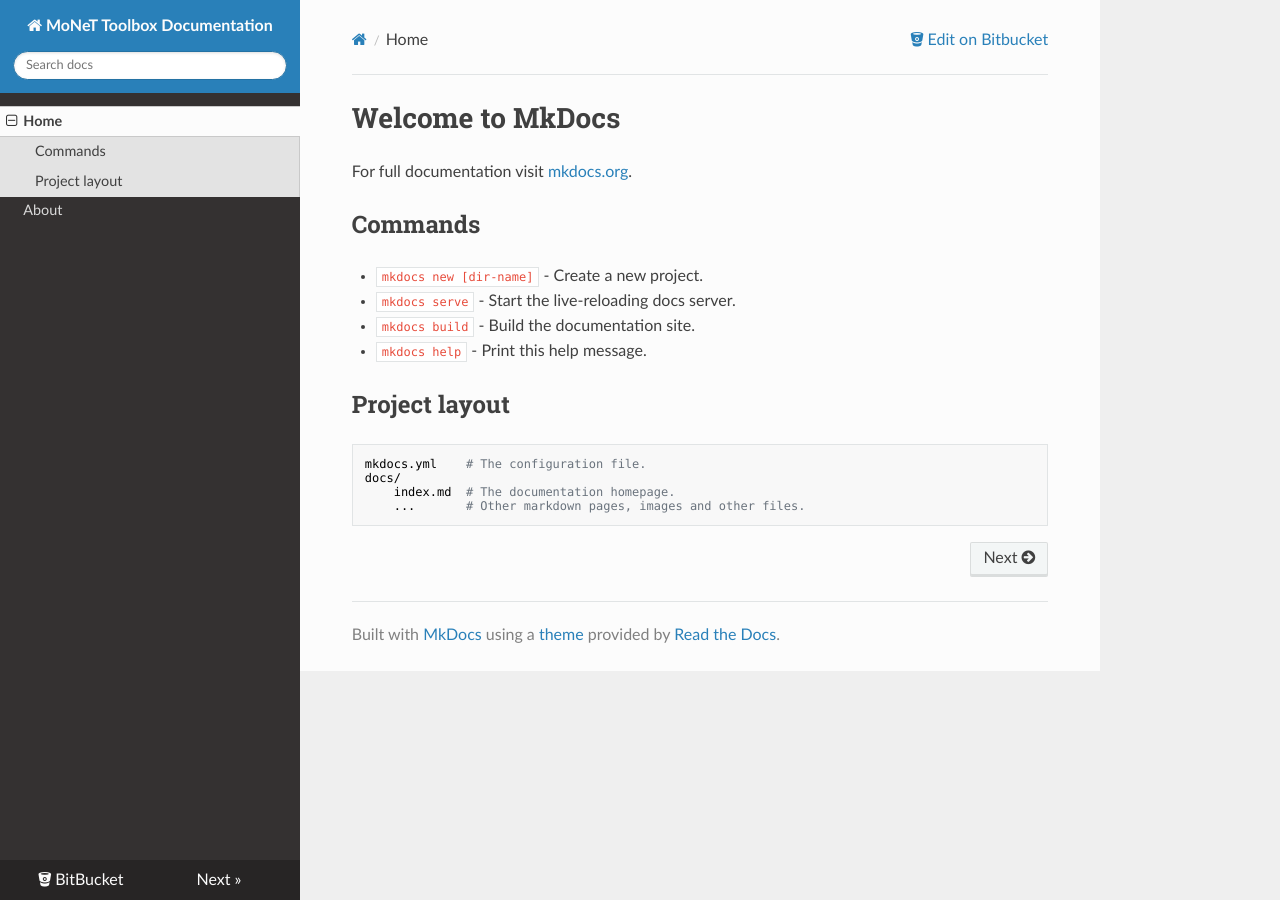
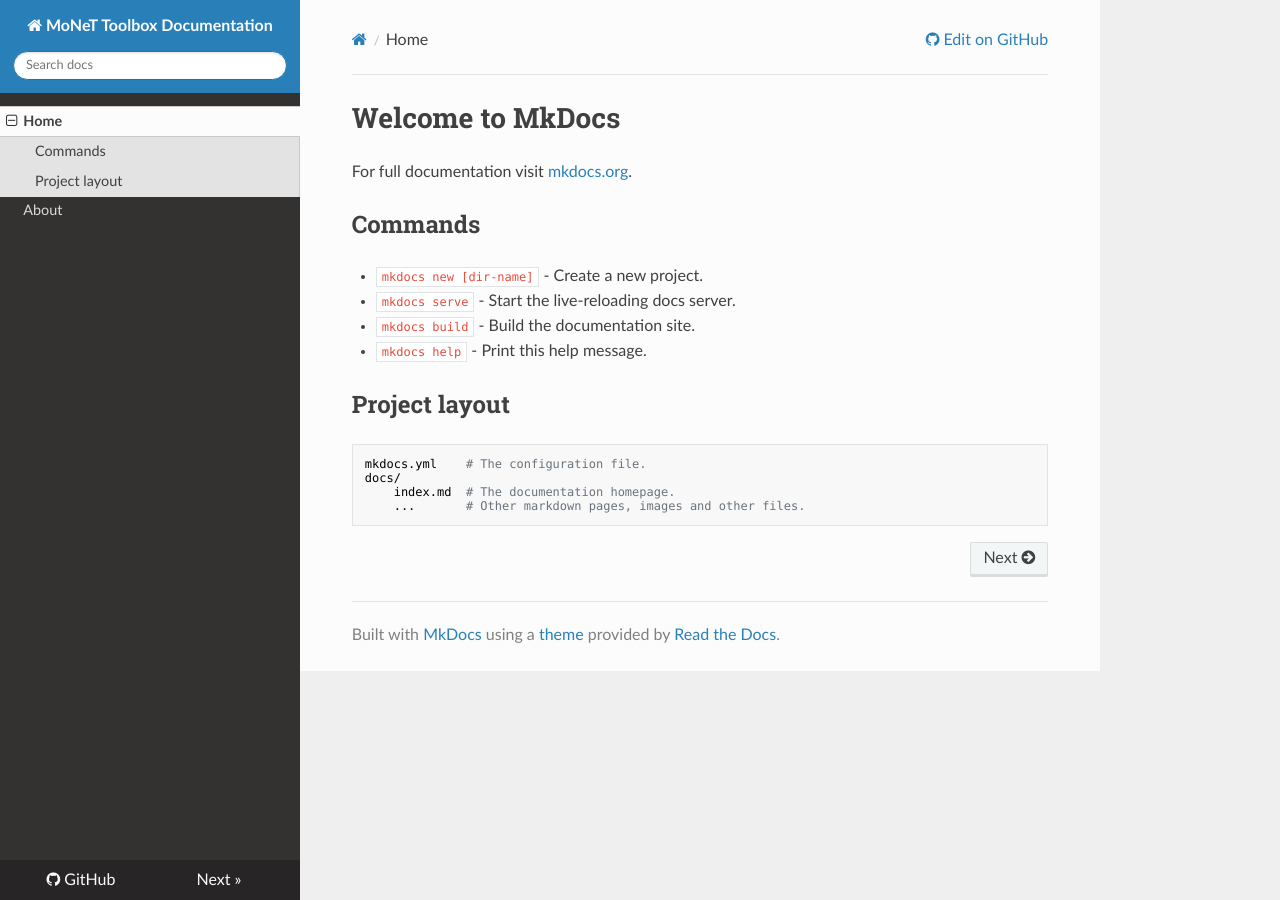
Before and after one commit to mnarayan/monet-docs, an MkDocs documentation site: the page built from docs/index.md, in a window 1280 px wide. Built offline with MkDocs 1.6.1, drawn with Linux system fonts in a browser that asks for light colours; nearby versions of some CDN libraries; old or Windows-style settings are respelled for this version of MkDocs; some of the changed lines change nothing that is shown.

Commit message:
changed repo

```diff
--- a/mkdocs.yml
+++ b/mkdocs.yml
@@ -3,7 +3,7 @@ pages:
 - [index.md, Home]
 - [about.md, About]
 theme: readthedocs
-repo_url: https://bitbucket.org/gastats/monet/
+repo_url: https://github.com/mnarayan/monet-docs/
 docs_dir: 'docs'
 site_dir: 'site'
 use_directory_urls: true
```
